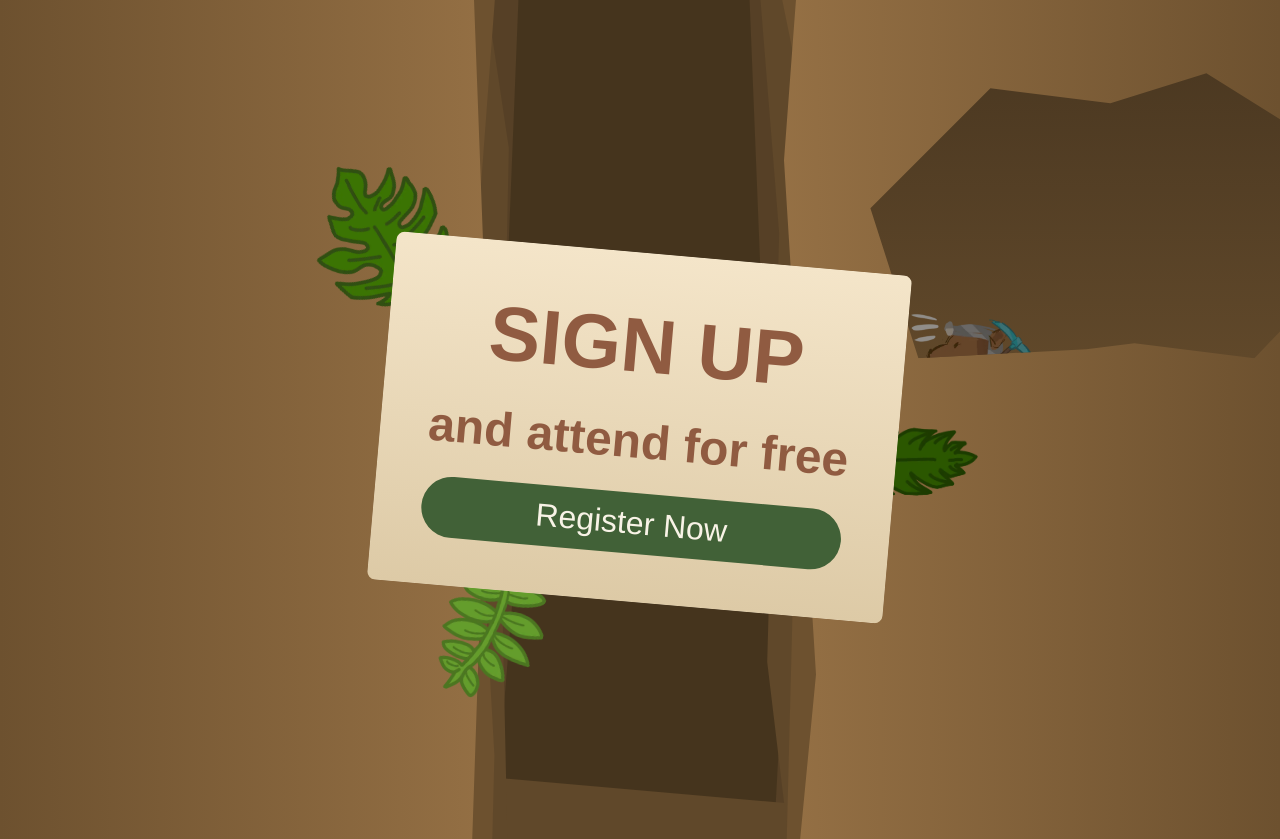
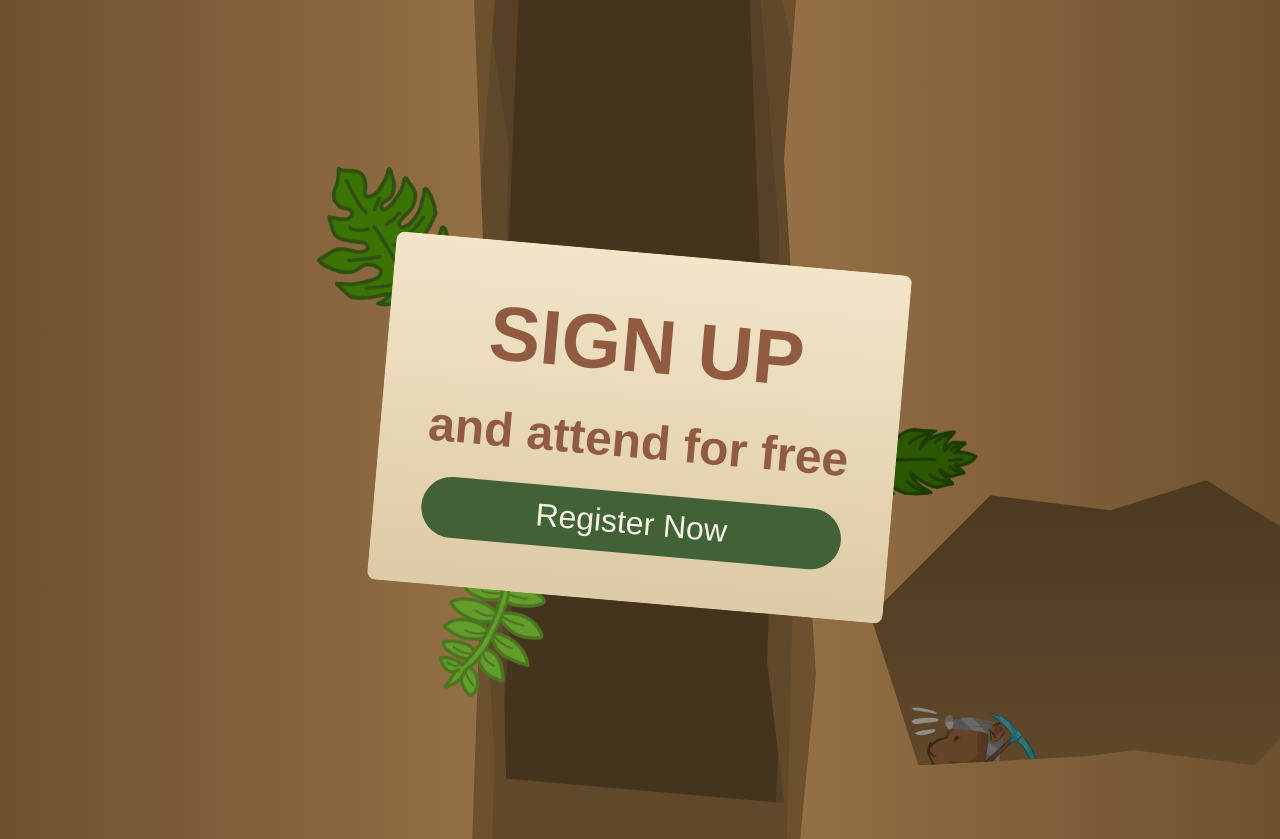
Before and after one commit to wyu4/camel-case, a React (Vite) app: page / in a window 1280 px wide. Shown: the part 2460-3299 px from the top of the page. Built offline with nearby package versions, Linux system fonts and the light colour scheme; no server answers; a web font is replaced by a local one.

Commit message:
Adjust mining position

```diff
--- a/src/css/Guide.css
+++ b/src/css/Guide.css
@@ -356,10 +356,10 @@
 
 .guide .mining {
     position: absolute;
-    left: max(20%, var(--grooves));
+    left: max(20%, calc(var(--grooves) * 1.5));
     width: max(30rem, calc(80% - var(--grooves)));
     height: 7%;
-    top: calc(6.5% + var(--grooves));
+    top: calc(16% + var(--grooves));
     background-image: linear-gradient(to top, var(--dark-sand-3), #4b3821);
     clip-path: polygon(
         0 50%,
```
